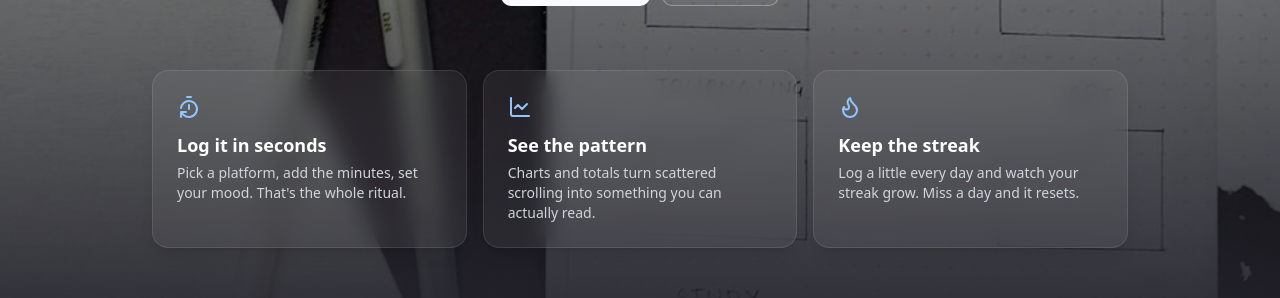
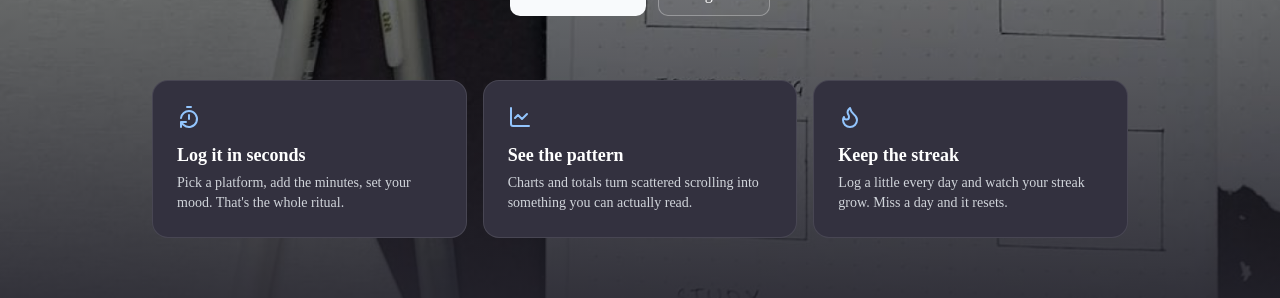
Before and after one commit to Sallah10/habit-tracker, a Next.js app: page / in a window 1280 px wide. Shown: the part 492-790 px from the top of the page. Built offline with nearby package versions, Linux system fonts and the light colour scheme; no server answers.

Commit message:
feat: enhance login and signup error handling, update not found page text, and improve layout styles

```diff
--- a/app/auth/login/page.tsx
+++ b/app/auth/login/page.tsx
@@ -2,7 +2,7 @@
 import React from "react";
 import Hero from "../../hero";
 import { signIn } from "next-auth/react";
-import { useState } from "react";
+import { useState, useEffect } from "react";
 import { useRouter } from "next/navigation";
 import { Button } from "@/components/ui/button";
 import { Card, CardContent, CardFooter } from "@/components/ui/card";
@@ -17,6 +17,31 @@ const Login = () => {
   const [error, setError] = useState("");
   const [loading, setLoading] = useState(false);
   const router = useRouter();
+
+  // NextAuth bounces back to this page with ?error=... when OAuth fails.
+  // Read it off the URL so Google misconfiguration isn't a silent failure.
+  useEffect(() => {
+    const code = new URLSearchParams(window.location.search).get("error");
+    if (!code) return;
+
+    const messages: Record<string, string> = {
+      OAuthAccountNotLinked:
+        "That Google account isn't linked to a login. Sign in with your email and password instead.",
+      AccessDenied: "Access denied for that account.",
+      Configuration: "Sign-in isn't configured yet. Try email and password.",
+      OAuthCallback: "Google sign-in was cancelled or failed. Try again.",
+      CredentialsSignin: "Invalid email or password.",
+      Callback: "Sign-in failed. Please try again.",
+      google: "Google sign-in isn't set up yet. Use email and password.",
+    };
+
+    setError(
+      messages[code] ||
+        "Sign-in failed. Please try again or use your email and password."
+    );
+    // Clear the error from the URL so a refresh doesn't re-show it.
+    window.history.replaceState({}, "", window.location.pathname);
+  }, []);
 
   const handleSubmit = async (e: React.FormEvent) => {
     e.preventDefault();
@@ -48,7 +73,7 @@ const Login = () => {
   return (
     <section className="general items-center">
       <Hero />
-      <Card className="w-full max-w-md border-white/10 bg-white/[0.05] text-white shadow-2xl backdrop-blur-md">
+      <Card className="w-full max-w-md border-white/10 bg-[#33313f] text-white shadow-2xl">
         <CardContent className="pt-6">
           <h1 className="text-center text-2xl font-semibold">Welcome back</h1>
           <p className="mb-6 mt-1 text-center text-sm text-gray-300">
--- a/app/auth/signup/page.tsx
+++ b/app/auth/signup/page.tsx
@@ -65,7 +65,7 @@ const Signup = () => {
   return (
     <section className="general items-center">
       <Hero />
-      <Card className="w-full max-w-md border-white/10 bg-white/[0.05] text-white shadow-2xl backdrop-blur-md">
+      <Card className="w-full max-w-md border-white/10 bg-[#33313f] text-white shadow-2xl">
         <CardContent className="pt-6">
           <h1 className="text-center text-2xl font-semibold">Create your account</h1>
           <p className="mb-6 mt-1 text-center text-sm text-gray-300">
--- a/app/layout.tsx
+++ b/app/layout.tsx
@@ -1,19 +1,14 @@
 import type { Metadata, Viewport } from "next";
-import localFont from "next/font/local";
+import { Plus_Jakarta_Sans } from "next/font/google";
 import "./globals.css";
 import Nav from "./nav";
 import SessionWrapper from "./SessionWrapper"; // Import the SessionWrapper
 import ServiceWorkerRegister from "./ServiceWorkerRegister";
 
-const geistSans = localFont({
-  src: "./fonts/GeistVF.woff",
-  variable: "--font-geist-sans",
-  weight: "100 900",
-});
-const geistMono = localFont({
-  src: "./fonts/GeistMonoVF.woff",
-  variable: "--font-geist-mono",
-  weight: "100 900",
+const sans = Plus_Jakarta_Sans({
+  variable: "--font-sans",
+  subsets: ["latin"],
+  display: "swap",
 });
 
 export const metadata: Metadata = {
@@ -40,7 +35,7 @@ export default function RootLayout({
 }>) {
   return (
     <html lang="en" className="dark">
-      <body className={`${geistSans.variable} ${geistMono.variable} antialiased`}>
+      <body className={`${sans.variable} antialiased`}>
         <SessionWrapper> {/* Wrap the entire layout in SessionWrapper */}
           <Nav />
           {children}
--- a/app/not-found.tsx
+++ b/app/not-found.tsx
@@ -4,9 +4,9 @@ export default function NotFound() {
   return (
     <div className="flex min-h-[70vh] flex-col items-center justify-center gap-4 px-6 text-center">
       <p className="text-6xl font-bold text-blue-300">404</p>
-      <h1 className="text-2xl font-semibold">This page took a day off</h1>
+      <h1 className="text-2xl font-semibold">Page not found</h1>
       <p className="max-w-sm text-muted-foreground">
-        We couldn&apos;t find the page you were looking for.
+        The page you&apos;re looking for doesn&apos;t exist or has been moved.
       </p>
       <Link
         href="/"
--- a/app/page.tsx
+++ b/app/page.tsx
@@ -68,7 +68,7 @@ export default function Home() {
           {features.map(({ icon: Icon, title, body }) => (
             <div
               key={title}
-              className="panel text-left backdrop-blur-md bg-white/[0.06]"
+              className="rounded-2xl border border-white/10 bg-[#33313f] p-6 text-left"
             >
               <Icon className="h-6 w-6 text-blue-300" />
               <h3 className="mt-3 text-lg font-semibold text-white">{title}</h3>
--- a/tailwind.config.js
+++ b/tailwind.config.js
@@ -16,6 +16,9 @@ module.exports = {
       },
     },
     extend: {
+      fontFamily: {
+        sans: ['var(--font-sans)', 'ui-sans-serif', 'system-ui', 'sans-serif'],
+      },
       colors: {
         border: "hsl(var(--border))",
         input: "hsl(var(--input))",
```
Also changed, not shown: app/fonts/GeistMonoVF.woff (deleted), app/fonts/GeistVF.woff (deleted).
